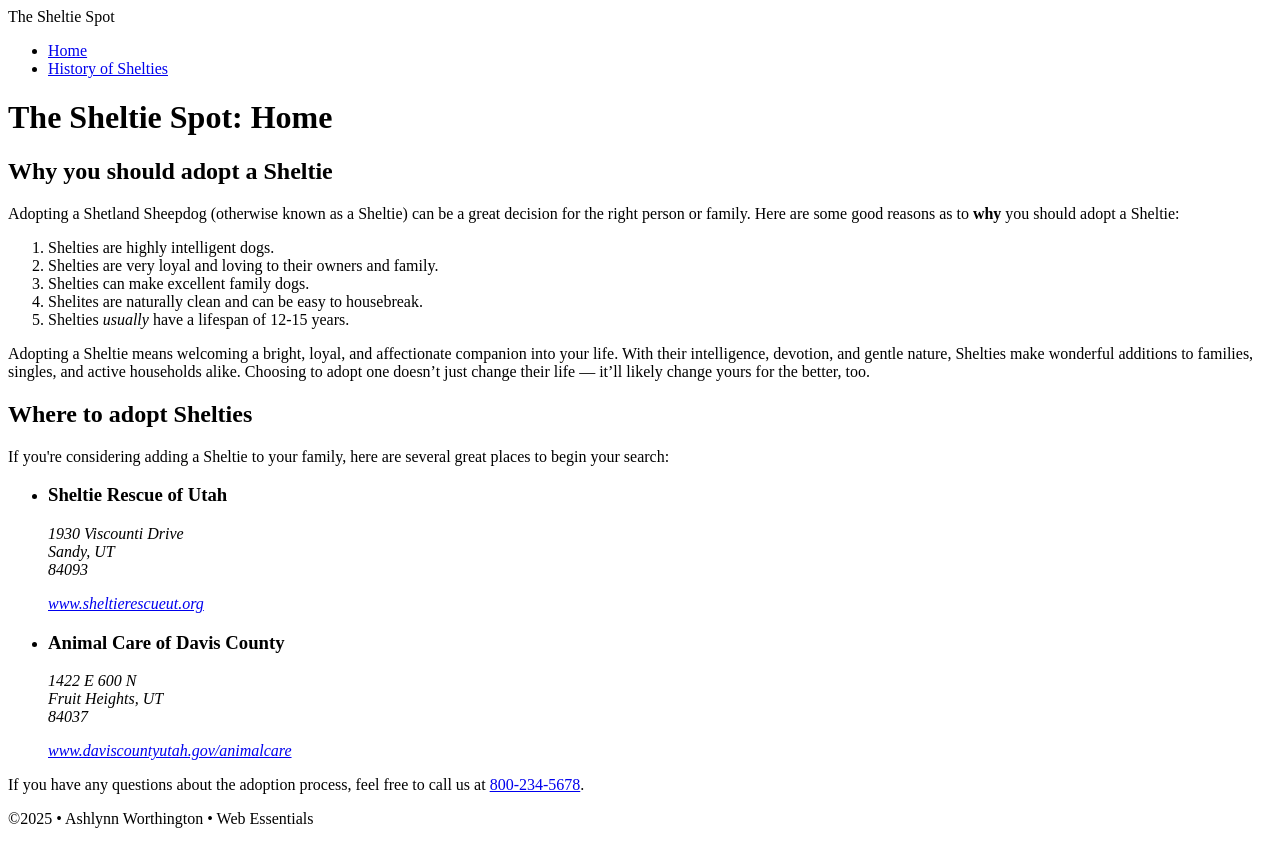
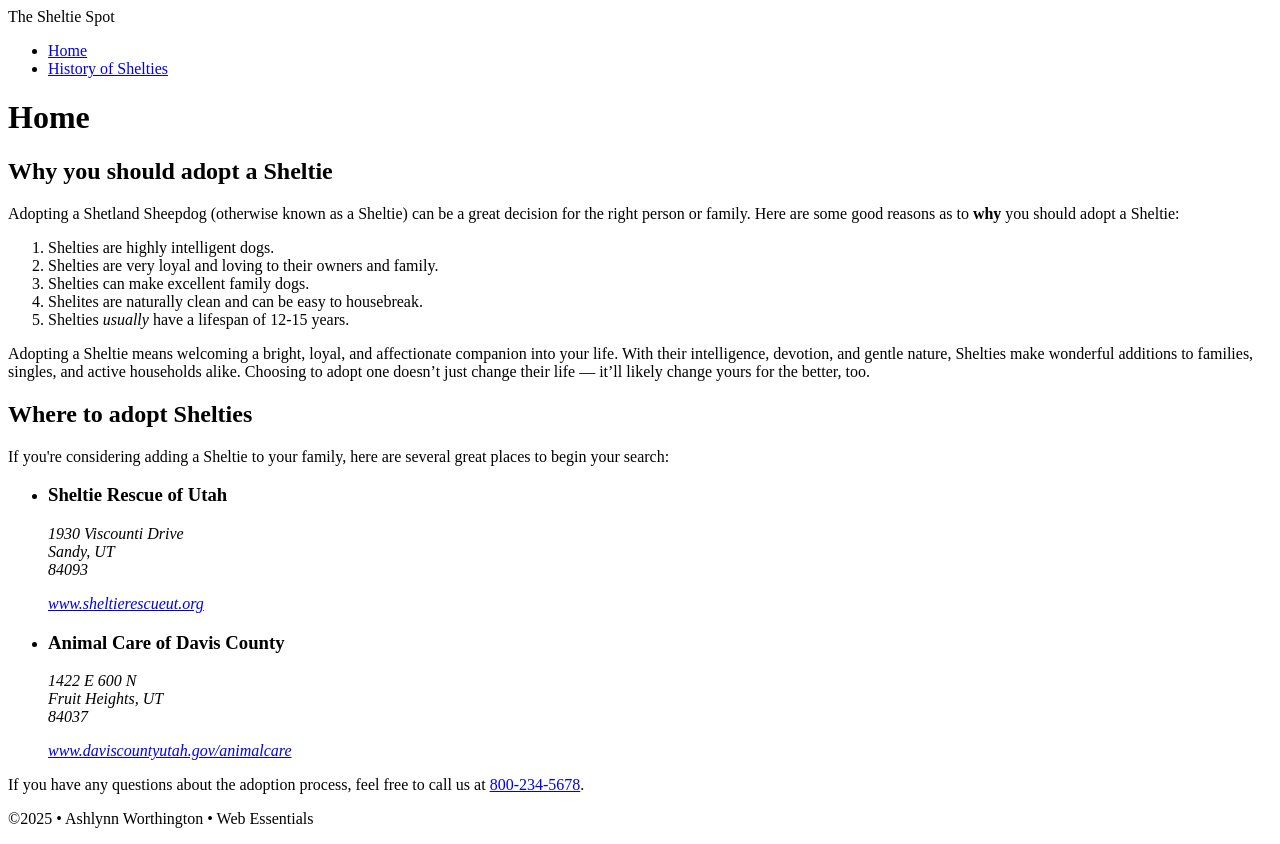
Before and after one commit to AWorthington55/dwdd1600, a plain HTML site: page 03hand-coding/index.html in a window 1280 px wide. Drawn offline with Linux system fonts and the light colour scheme.

Commit message:
Update index.html

```diff
--- a/03hand-coding/index.html
+++ b/03hand-coding/index.html
@@ -18,7 +18,7 @@
         </ul>
     </nav>
     <main>
-        <h1>The Sheltie Spot: Home</h1>
+        <h1>Home</h1>
         <h2>Why you should adopt a Sheltie</h2>
         <!--introduction paragraph-->
         <p>Adopting a Shetland Sheepdog (otherwise known as a Sheltie) can be a great decision for the right person or family. Here are some good reasons as to <strong>why</strong> you should adopt a Sheltie:</p>
@@ -63,4 +63,5 @@
         <p>&copy;2025 &bull; Ashlynn Worthington &bull; Web Essentials</p>
     </footer>
 </body>
+
 </html>
```
